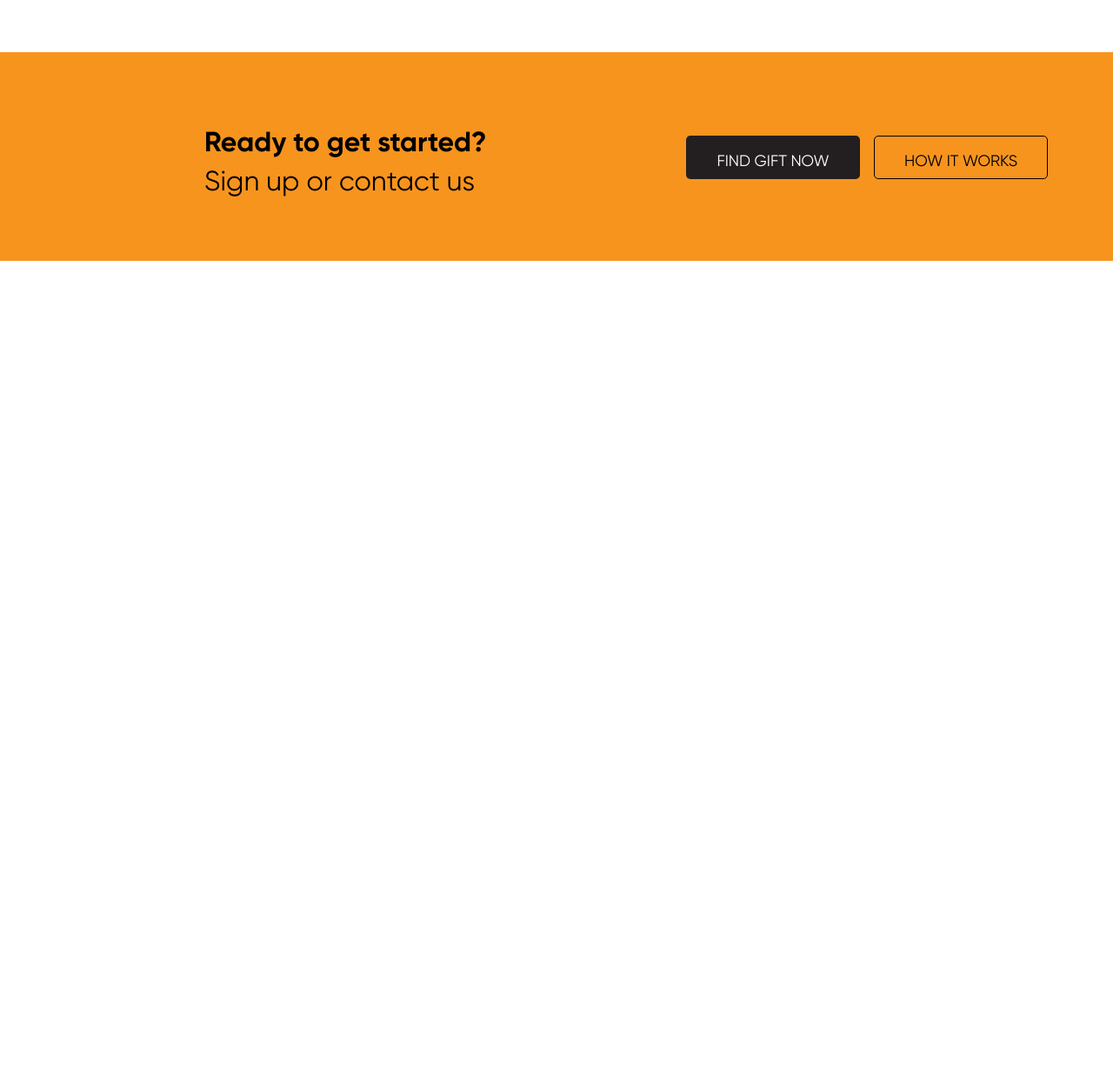
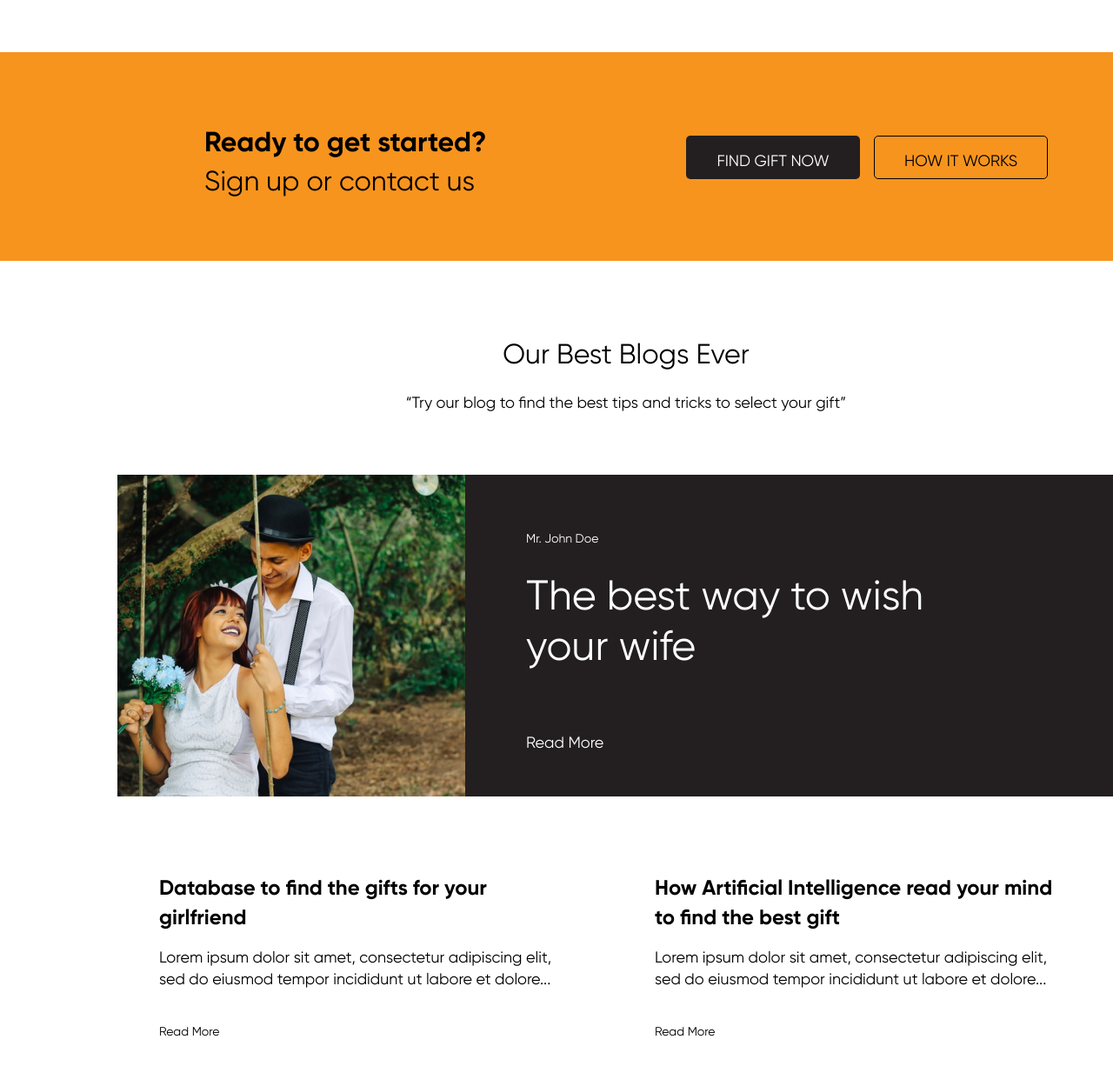
Before and after one commit to sergeypatrakov/find_a_gift, a plain HTML site: page index.html in a window 1280 px wide. Shown: the part 2176-3425 px from the top of the page at 87% size. Before the commit the page ends 2476 px from the top, so only its background shows below. Drawn offline with Linux system fonts and the light colour scheme.

Commit message:
best-way

```diff
--- /dev/null
+++ b/blocks/article/__about/article__about.css
@@ -0,0 +1,10 @@
+.article__about {
+  margin: 0;
+  padding-top: 16px;
+  padding-left: 48px;
+  width: 70px;
+  line-height: 20px;
+  font-family: 'Gilroy';
+  font-size: 14px;
+  color: #000;
+}
--- /dev/null
+++ b/blocks/article/__text/article__text.css
@@ -0,0 +1,11 @@
+.article__text {
+  margin: 0;
+  padding-top: 16px;
+  padding-left: 48px;
+  width: 474px;
+  height: 72px;
+  font-family: 'Gilroy';
+  font-size: 18px;
+  color: #000;
+  line-height: 25px;
+}
--- /dev/null
+++ b/blocks/article/__title/article__title.css
@@ -0,0 +1,11 @@
+.article__title {
+  margin: 0;
+  width: 474px;
+  height: 68px;
+  font-family: 'Gilroy';
+  font-size: 24px;
+  color: #000;
+  line-height: 140.62%;
+  padding-top: 48px;
+  padding-left: 48px;
+}
--- /dev/null
+++ b/blocks/article/article.css
@@ -0,0 +1,9 @@
+.article {
+  width: 570px;
+  height: 290px;
+  margin-right: 30px;
+}
+
+.article:nth-last-child(2n) {
+  margin-right: 0;
+}
--- /dev/null
+++ b/blocks/articles/articles.css
@@ -0,0 +1,5 @@
+.articles {
+  display: flex;
+  flex-direction: row;
+  margin-top: 40px;
+}
--- /dev/null
+++ b/blocks/best-way/__subtitle/best-way__subtitle.css
@@ -0,0 +1,10 @@
+.best-way__subtitle {
+  margin: 0 auto;
+  width: 507px;
+  line-height: 25px;
+  font-family: 'Gilroy';
+  font-size: 18px;
+  color: #000;
+  text-align: center;
+  padding-top: 23px;
+}
--- /dev/null
+++ b/blocks/best-way/__title/best-way__title.css
@@ -0,0 +1,11 @@
+.best-way__title {
+  margin: 0 auto;
+  width: 422px;
+  line-height: 39px;
+  font-family: 'Gilroy';
+  font-size: 32px;
+  text-align: center;
+  color: #000;
+  font-weight: normal;
+  padding-top: 88px;
+}
--- /dev/null
+++ b/blocks/best-way/best-way.css
@@ -0,0 +1,8 @@
+.best-way {
+  width: 1440px;
+  height: 1026px;
+  background-color: #fff;
+  display: flex;
+  flex-direction: column;
+  align-items: center;
+}
--- /dev/null
+++ b/blocks/swing/__content/_about/swing__content_about.css
@@ -0,0 +1,9 @@
+.swing__content_about {
+  margin: 0;
+  width: 90px;
+  line-height: 26px;
+  font-family: 'Gilroy';
+  font-size: 18px;
+  color: #fff;
+  padding-top: 60px;
+}
--- /dev/null
+++ b/blocks/swing/__content/_author/swing__content_author.css
@@ -0,0 +1,9 @@
+.swing__content_author {
+  margin: 0;
+  width: 84px;
+  line-height: 20px;
+  font-family: 'Gilroy';
+  font-size: 14px;
+  color: #fff;
+  padding-top: 63px;
+}
--- /dev/null
+++ b/blocks/swing/__content/_text/swing__content_text.css
@@ -0,0 +1,10 @@
+.swing__content_text {
+  margin: 0 auto;
+  width: 492px;
+  height: 125px;
+  font-family: 'Gilroy';
+  font-size: 48px;
+  color: #fff;
+  line-height: 58px;
+  padding-top: 27px;
+}
--- /dev/null
+++ b/blocks/swing/__content/swing__content.css
@@ -0,0 +1,5 @@
+.swing__content {
+  display: flex;
+  flex-direction: column;
+  padding-left: 70px;
+}
--- /dev/null
+++ b/blocks/swing/__image/swing__image.css
@@ -0,0 +1,4 @@
+.swing__image {
+  width: 400px;
+  height: 370px;
+}
--- /dev/null
+++ b/blocks/swing/swing.css
@@ -0,0 +1,8 @@
+.swing {
+  width: 1170px;
+  height: 370px;
+  display: flex;
+  flex-direction: row;
+  background-color: #231f20;
+  margin-top: 71px;
+}
--- a/index.html
+++ b/index.html
@@ -125,8 +125,33 @@
         </div>
       </section>
 
-      <section class="5">
-
+      <section class="best-way">
+        <h2 class="best-way__title">Our Best Blogs Ever</h2>
+        <p class="best-way__subtitle">“Try our blog to find the best tips and tricks to select your gift”</p>
+        <div class="swing">
+          <img
+            src="./images/swing.png"
+            alt="Swing"
+            class="swing__image"
+          >
+          <div class="swing__content">
+            <p class="swing__content_author">Mr. John Doe</p>
+            <p class="swing__content_text">The best way to wish your wife</p>
+            <p class="swing__content_about">Read More</p>
+          </div>
+        </div>
+        <div class="articles">
+          <div class="article">
+            <h2 class="article__title">Database to find the gifts for your girlfriend</h2>
+            <p class="article__text">Lorem ipsum dolor sit amet, consectetur adipiscing elit, sed do eiusmod tempor incididunt ut labore et dolore...</p>
+            <p class="article__about">Read More</p>
+          </div>
+          <div class="article">
+            <h2 class="article__title">How Artificial Intelligence read your mind to find the best gift</h2>
+            <p class="article__text">Lorem ipsum dolor sit amet, consectetur adipiscing elit, sed do eiusmod tempor incididunt ut labore et dolore...</p>
+            <p class="article__about">Read More</p>
+          </div>
+        </div>
       </section>
 
     </main>
--- a/pages/index.css
+++ b/pages/index.css
@@ -46,4 +46,19 @@
 @import url(../blocks/button/__text/button__text_clear.css);
 @import url(../blocks/button/__text/button__text_white.css);
 
+@import url(../blocks/best-way/best-way.css);
+@import url(../blocks/best-way/__title/best-way__title.css);
+@import url(../blocks/best-way/__subtitle/best-way__subtitle.css);
+@import url(../blocks/swing/swing.css);
+@import url(../blocks/swing/__image/swing__image.css);
+@import url(../blocks/swing/__content/swing__content.css);
+@import url(../blocks/swing/__content/_author/swing__content_author.css);
+@import url(../blocks/swing/__content/_text/swing__content_text.css);
+@import url(../blocks/swing/__content/_about/swing__content_about.css);
+@import url(../blocks/articles/articles.css);
+@import url(../blocks/article/article.css);
+@import url(../blocks/article/__title/article__title.css);
+@import url(../blocks/article/__text/article__text.css);
+@import url(../blocks/article/__about/article__about.css);
+
 @import url(../blocks/footer/footer.css);
```
